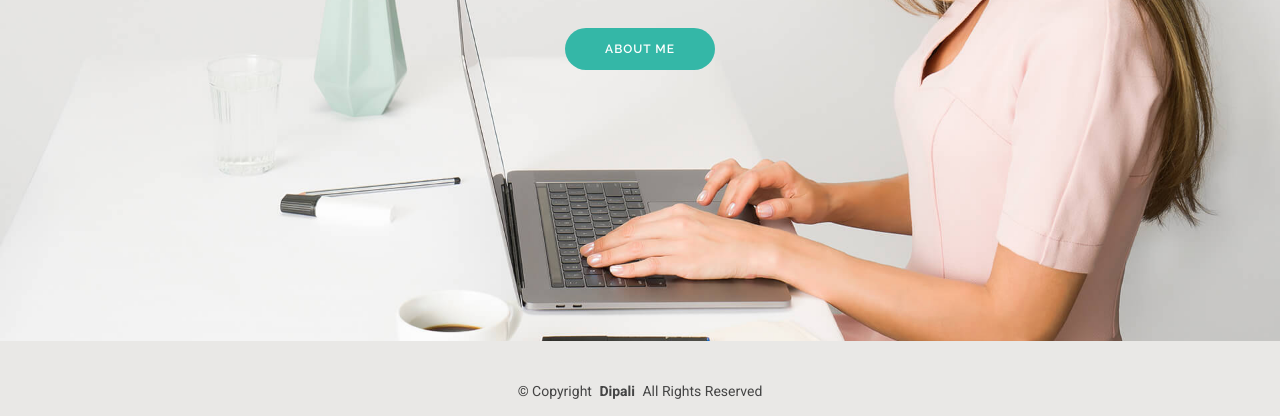
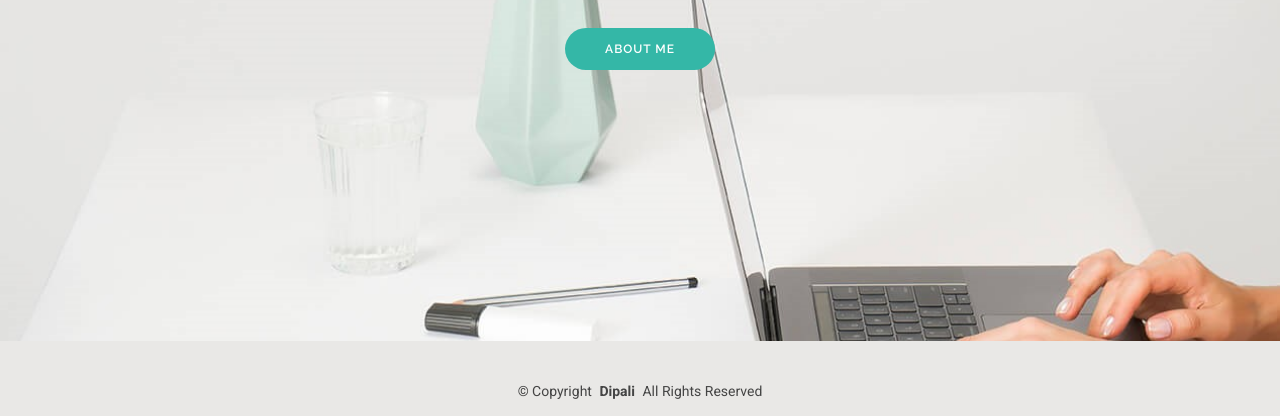
Before and after one commit to dipalideshmukh5050/Dipali-Portfolio, a plain HTML site: page index.html in a window 1280 px wide. Shown: the part 460-876 px from the top of the page. Drawn offline with Linux system fonts and the light colour scheme.

Commit message:
added changes

```diff
--- a/index.html
+++ b/index.html
@@ -74,7 +74,7 @@
     <!-- Hero Section -->
     <section id="hero" class="hero section">
 
-      <img src="assets/img/hero-bg.jpg" alt="" data-aos="fade-in">
+      <img src="assets/img/hero-1.jpg" alt="" data-aos="fade-in">
 
       <div class="container text-center" data-aos="zoom-out" data-aos-delay="100">
         <div class="row justify-content-center">
```
Also changed, not shown: assets/img/hero-1.jpg (added), assets/img/photo.webp (added), assets/img/poto.jpg (added).
